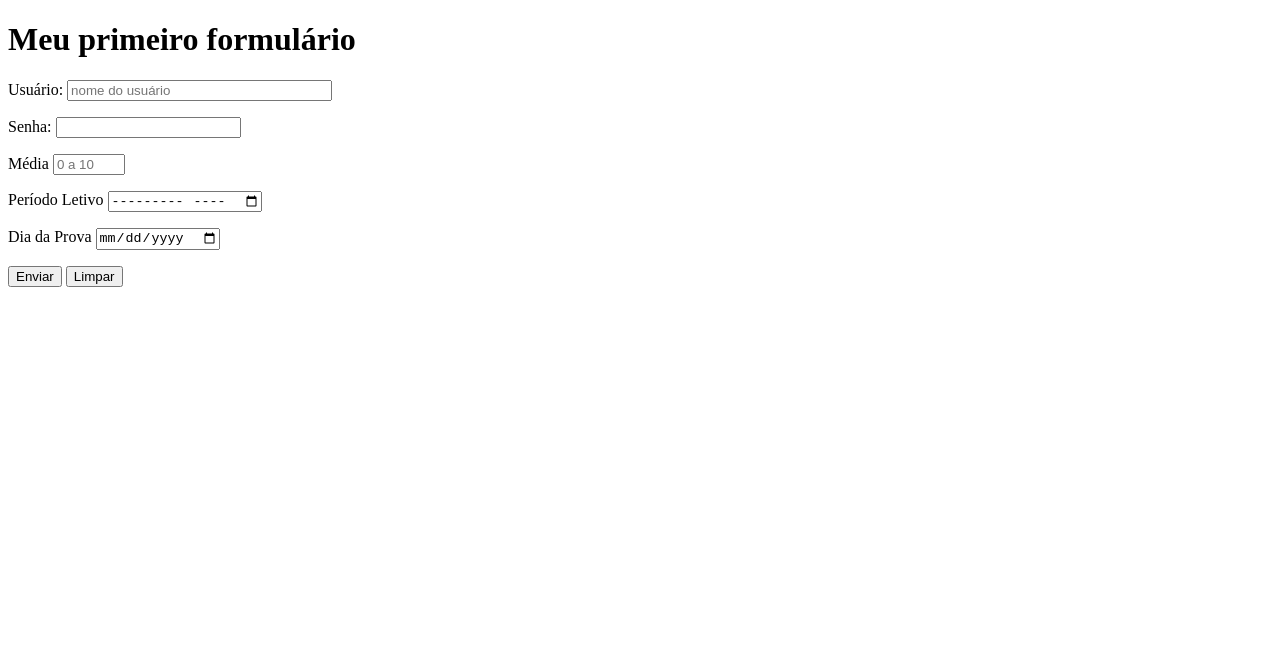
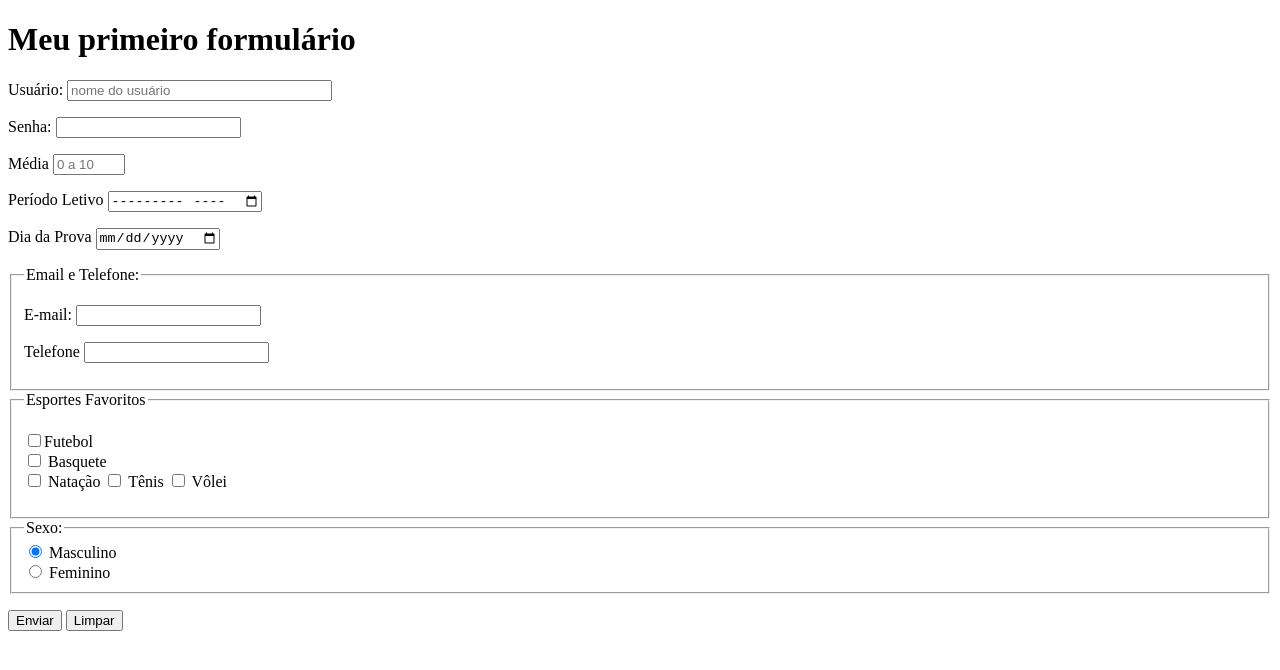
Before and after one commit to Cardosu007/html-css, a plain HTML site: page exercicios/exe0015 formulários/form01.html in a window 1280 px wide. Drawn offline with Linux system fonts and the light colour scheme.

Commit message:
opções de form

```diff
--- a/exercicios/exe0015 formulários/form01.html
+++ b/exercicios/exe0015 formulários/form01.html
@@ -10,7 +10,7 @@
 
     <h1>Meu primeiro formulário</h1>
 
-    <form action="cadastro.php" method="POST" autocomplete="on">
+    <form action="cadastro.php" method="get" autocomplete="on">
 
         <p><label for="iusu">Usuário: </label>
             <input type="text" name="usu" id="iusu" required minlength="5" maxlength="15" size="30" placeholder="nome do usuário" autocomplete="username"></p>
@@ -33,6 +33,40 @@
             <input type="date" name="dia" id="idia">
         </p>
 
+        <fieldset>
+            <legend>Email e Telefone:</legend>
+            <p>
+                <label for="iemail">E-mail:</label>
+                <input type="email" name="email" id="iemail">
+            </p>
+            <p>
+                <label for="itel">Telefone</label>
+                <input type="tel" name="tel" id="itel" pattern="^[0-9]{4}-[0-9]{4}$"> <!-- "(\d{2}\)\d{4,5}-\d{4}$" estudar mais RegEx -->
+            </p>
+        </fieldset>
+
+        <fieldset>
+            <legend>Esportes Favoritos</legend>
+            <p>
+                <input type="checkbox" name="esfut" id="iesfut"><label for="iesfut">Futebol</label> <br>
+                <input type="checkbox" name="esbas" id="iesbas"> <label for="iesbas">Basquete</label> <br>
+                <input type="checkbox" name="esnat" id="iesnat"> <label for="iesnat">Natação</label>
+                <input type="checkbox" name="esten" id="iesten"> <label for="iesten">Tênis</label>
+                <input type="checkbox" name="esvol" id="iesvol"> <label for="iesvol">Vôlei</label>
+            </p>
+            <p>
+                <label for=""></label>
+            </p>
+        </fieldset>
+
+        <fieldset>
+            <legend>Sexo:</legend>
+
+                <input type="radio" name="sexo" id="isxmas" checked> <label for="isxmas">Masculino</label><br>
+                <input type="radio" name="sexo" id="isxfem" > <label for="isxfem">Feminino</label>
+
+        </fieldset>
+
         <p><input type="submit" value="Enviar">
             <input type="reset" value="Limpar">
         </p>
```
